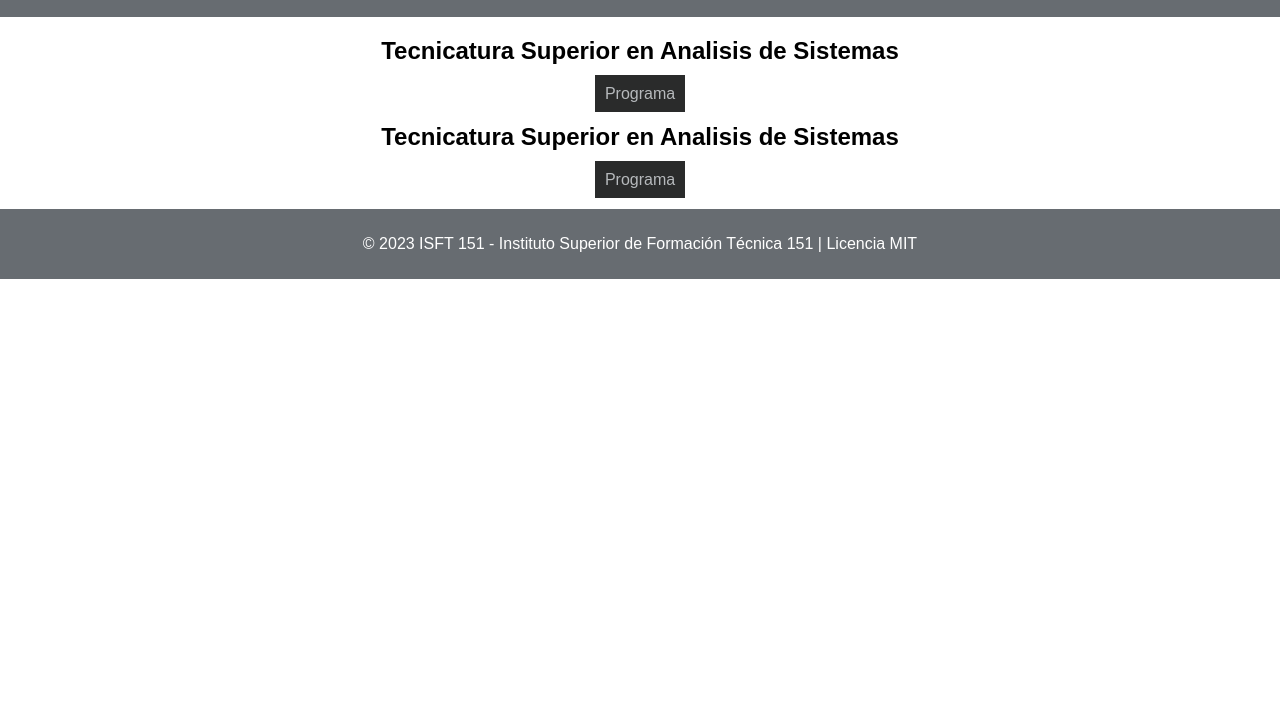
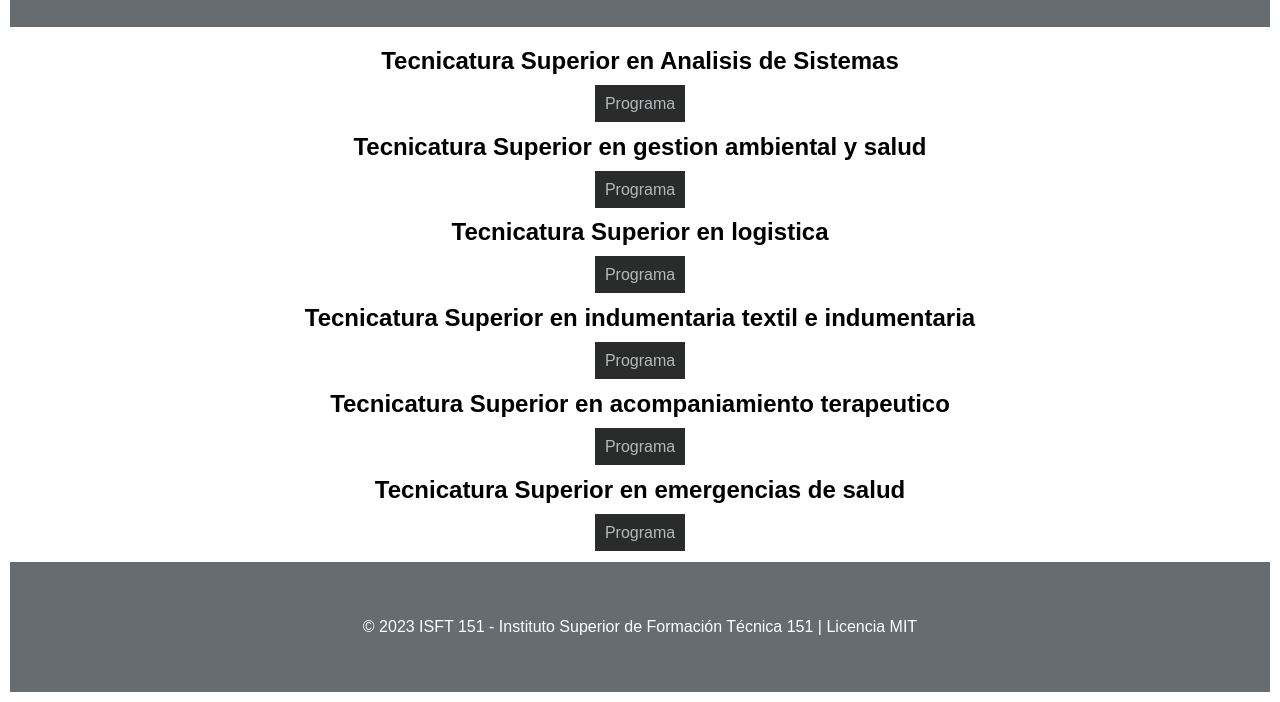
Before and after one commit to sebajiji/Landing_151, a plain HTML site: page programas.html in a window 1280 px wide. Shown: the part 103-805 px from the top of the page. Drawn offline with Linux system fonts and the light colour scheme.

Commit message:
agregue todos los programas, borre algunas lineas y agregue cositas nuevas

```diff
--- a/programas.html
+++ b/programas.html
@@ -16,9 +16,30 @@
     </section>
 
     <section class="carreras">
-        <h2>Tecnicatura Superior en Analisis de Sistemas</h2>
-        <a class = "programa" href="programa_tecnicatura_sistemas.pdf">Programa</a>
+        <h2>Tecnicatura Superior en gestion ambiental y salud</h2>
+        <a class = "programa" href="programa_tecnicatura_gestion ambiental.pdf">Programa</a>
     </section>
+
+    <section class="carreras">
+        <h2>Tecnicatura Superior en logistica</h2>
+        <a class = "programa" href="programa_tecnicatura_logistica.pdf">Programa</a>
+    </section>
+
+    <section class="carreras">
+        <h2>Tecnicatura Superior en indumentaria textil e indumentaria</h2>
+        <a class = "programa" href="programa_tecnicatura_inudmentaria_textil_e_indumentaria.pdf">Programa</a>
+    </section>
+
+    <section class="carreras">
+        <h2>Tecnicatura Superior en acompaniamiento terapeutico</h2>
+        <a class = "programa" href="programa_tecnicatura_acompaniamiento_terapeutico.pdf">Programa</a>
+    </section>
+
+    <section class="carreras">
+        <h2>Tecnicatura Superior en emergencias de salud</h2>
+        <a class = "programa" href="programa_tecnicatura_emergencias_de_salud.pdf">Programa</a>
+    </section>
+
 
     <footer>
         <p>&copy; 2023 ISFT 151 - Instituto Superior de Formación Técnica 151 | Licencia MIT</p>
--- a/styles.css
+++ b/styles.css
@@ -1,7 +1,7 @@
 /* Estilos generales */
 body {
     font-family: Arial, sans-serif;
-    margin: 0;
+    margin: 10px;
     padding: 0;
 }
 
@@ -37,12 +37,13 @@ footer {
     background-color: #676c71;
     color: #ffffff;
     text-align: center;
-    padding: 10px;
+    padding: 40px;
     margin-top: 20px;
 }
 
 .programas {
     text-align: center;
+
 }
 
 .carreras {
@@ -55,3 +56,10 @@ footer {
     padding: 10px;
     color: #b6b9bc;
 }
+.boton {
+    text-align: center;
+    border: 4px solid #949494;
+    padding: 10px 20px;
+    background-color: #000000;
+    color: #b6b9bc;
+}
```
Also changed, not shown: index.html (+2 -7 lines), isft151.jpg (added), 5 other files.
